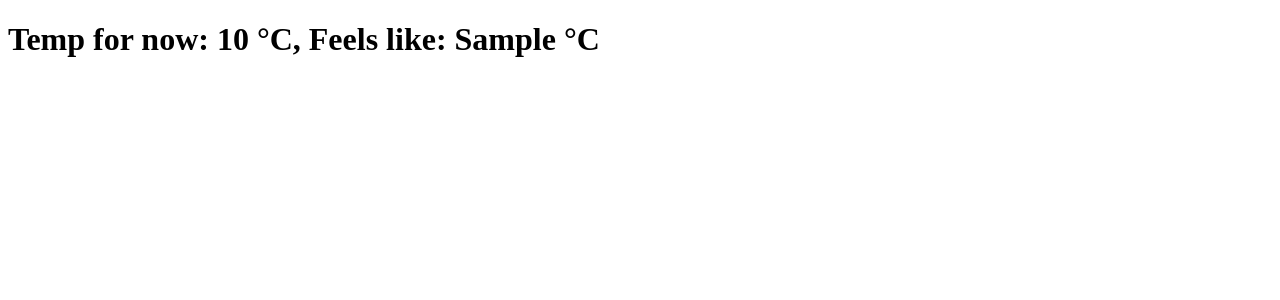
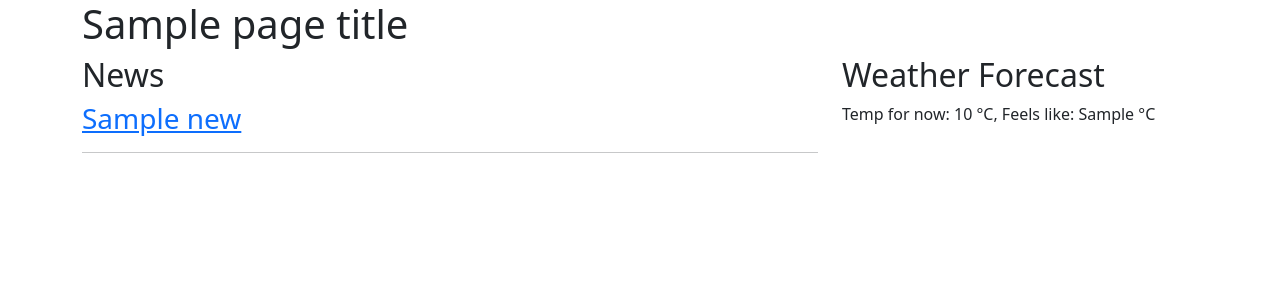
Before and after one commit to amplidDK/Flask_Experience, a Flask app: template templates/index.html in a window 1280 px wide. Shown: the top 300 px of the page. Run offline with Flask 2, Linux system fonts and the light colour scheme; the template is opened without the code that fills it: most values are stand-ins (such as "Sample title", 1, 10 or a date in 2020).

Commit message:
Change HTML-page for Bootstrap template Add news block from tproger. For now it's just a list.

```diff
--- a/server.py
+++ b/server.py
@@ -1,15 +1,17 @@
 from flask import Flask, render_template
 from weather import weather_by_city
+from python_news import get_python_news
 
 app = Flask(__name__)
 
 
 @app.route('/')
 def index():
-    page_title = 'Weather Forecast'
+    page_title = 'Шлакоблокунь Москвы'
     forecast = weather_by_city('Moscow,Russia', 2)
-    return render_template('index.html', page_title=page_title, forecast=forecast)
+    news_list = get_python_news()
+    return render_template('index.html', page_title=page_title, forecast=forecast, news_list=news_list)
 
 
 if __name__ == "__main__":
-    app.run()
+    app.run(debug=True)
--- a/templates/index.html
+++ b/templates/index.html
@@ -1,16 +1,32 @@
-<!DOCTYPE html>
+<!doctype html>
 <html lang="en">
   <head>
-    <meta charset="UTF-8">
+    <meta charset="utf-8">
+    <meta name="viewport" content="width=device-width, initial-scale=1">
     <title>{{ page_title }}</title>
+    <link href="https://cdn.jsdelivr.net/npm/bootstrap@5.2.0-beta1/dist/css/bootstrap.min.css" rel="stylesheet" integrity="sha384-0evHe/X+R7YkIZDRvuzKMRqM+OrBnVFBL6DOitfPri4tjfHxaWutUpFmBp4vmVor" crossorigin="anonymous">
   </head>
   <body>
-    <h1>
+    <div class="container">
+        <h1>{{ page_title }}</h1>
+        <div class="row">
+            <div class="col-8">
+                <h2>News</h2>
+                {% for news in news_list %}
+                    <h3><a href="{{ news.link }}">{{ news.title }}</a></h3>
+                    <hr>
+                {% endfor %}
+            </div>
+            <div class="col-4">
+                <h2>Weather Forecast</h2>
                 {% if forecast %}
                     Temp for now: {{forecast.temp_C}} °C, Feels like: {{forecast.FeelsLikeC}} °C
                 {% else %}
                     Service is temporary unavailable
                 {% endif %}
-    </h1>
+            </div>
+        </div>
+    </div>
+    <script src="https://cdn.jsdelivr.net/npm/bootstrap@5.2.0-beta1/dist/js/bootstrap.bundle.min.js" integrity="sha384-pprn3073KE6tl6bjs2QrFaJGz5/SUsLqktiwsUTF55Jfv3qYSDhgCecCxMW52nD2" crossorigin="anonymous"></script>
   </body>
 </html>
```
Also changed, not shown: python_news.py (added, +28 -0 lines). Lines whose indentation alone changed are shown as unchanged.
